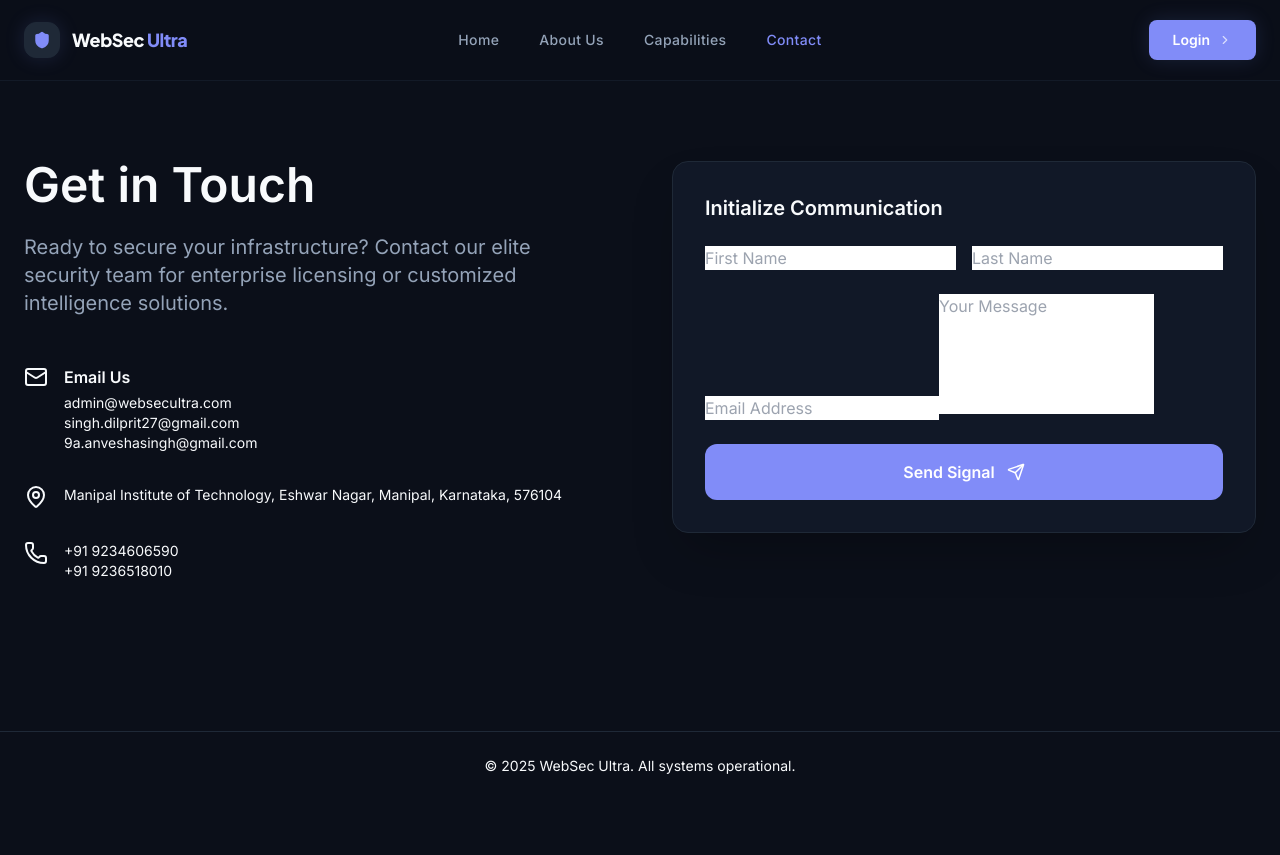
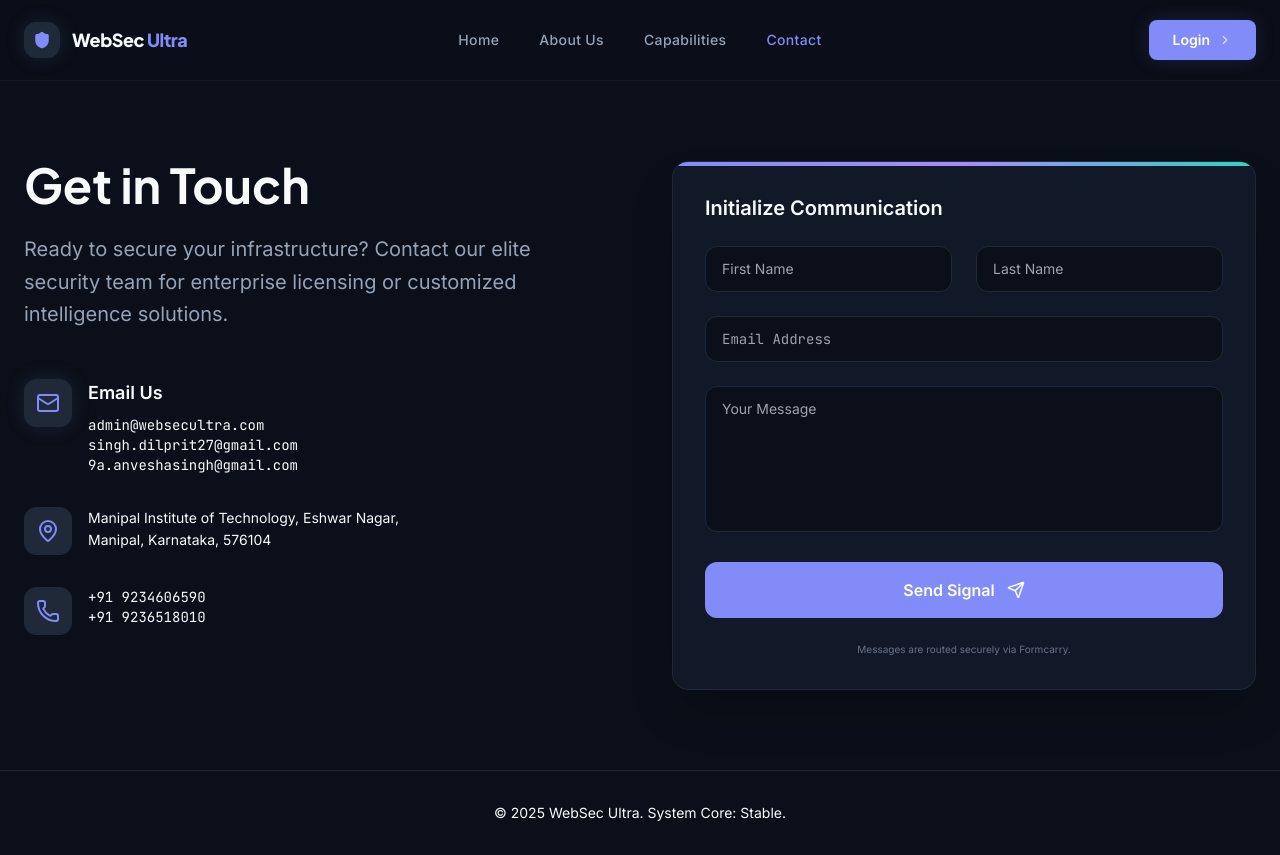
Before and after one commit to ASingh2425/websec, a React (Vite) app: page / in a window 1280 px wide. Both pictures are taken after a click on the button "Contact". Before the commit the page ends 800 px from the top, so only its background shows below. Built offline with nearby package versions, Linux system fonts and the light colour scheme.

Commit message:
Update ContactPage.tsx

```diff
--- a/components/ContactPage.tsx
+++ b/components/ContactPage.tsx
@@ -1,10 +1,12 @@
 import React, { useState } from "react";
+import { PublicNavbar } from "./PublicNavbar";
 import { Mail, MapPin, Phone, Send, CheckCircle } from "lucide-react";
-import { PublicNavbar } from "./PublicNavbar";
 
 interface ContactPageProps {
   onNavigate: (page: "home" | "about" | "features" | "contact" | "login") => void;
 }
+
+const FORMCARRY_URL = "https://formcarry.com/s/3Z7NIipQ5YP";
 
 export const ContactPage: React.FC<ContactPageProps> = ({ onNavigate }) => {
   const [submitted, setSubmitted] = useState(false);
@@ -19,13 +21,12 @@ export const ContactPage: React.FC<ContactPageProps> = ({ onNavigate }) => {
 
   const handleSubmit = async (e: React.FormEvent) => {
     e.preventDefault();
-
     if (!formData.email || !formData.message) return;
 
     setLoading(true);
 
     try {
-      const response = await fetch("https://formcarry.com/s/YOUR_FORMCARRY_ID", {
+      const response = await fetch(FORMCARRY_URL, {
         method: "POST",
         headers: {
           "Content-Type": "application/json",
@@ -52,27 +53,28 @@ export const ContactPage: React.FC<ContactPageProps> = ({ onNavigate }) => {
       });
 
       setTimeout(() => setSubmitted(false), 5000);
-    } catch (err) {
-      alert("Message delivery failed. Please try again.");
+    } catch (error) {
+      alert("Message delivery failed. Please try again later.");
     } finally {
       setLoading(false);
     }
   };
 
   return (
-    <div className="min-h-screen bg-cyber-bg text-cyber-text-main flex flex-col">
+    <div className="min-h-screen bg-cyber-bg text-cyber-text-main font-sans relative overflow-hidden flex flex-col">
+      <div className="absolute inset-0 bg-grid-pattern opacity-[0.05] pointer-events-none"></div>
       <PublicNavbar current="contact" onNavigate={onNavigate} />
 
-      <main className="flex-1 px-6 py-20 max-w-7xl mx-auto w-full">
-        <div className="grid grid-cols-1 lg:grid-cols-2 gap-16 items-start">
+      <main className="flex-1 relative z-10 px-6 py-20 max-w-7xl mx-auto w-full">
+        <div className="grid grid-cols-1 lg:grid-cols-2 gap-16 items-start animate-fade-in-up">
 
           {/* LEFT INFO */}
           <div className="space-y-12">
             <div>
-              <h1 className="text-4xl md:text-5xl font-bold mb-6">
+              <h1 className="text-4xl md:text-5xl font-display font-bold mb-6">
                 Get in Touch
               </h1>
-              <p className="text-xl text-cyber-text-secondary">
+              <p className="text-xl text-cyber-text-secondary leading-relaxed">
                 Ready to secure your infrastructure? Contact our elite security
                 team for enterprise licensing or customized intelligence
                 solutions.
@@ -80,44 +82,55 @@ export const ContactPage: React.FC<ContactPageProps> = ({ onNavigate }) => {
             </div>
 
             <div className="space-y-8">
-              <div className="flex gap-4">
-                <Mail />
+              <div className="flex items-start gap-4">
+                <div className="w-12 h-12 bg-cyber-cardHighlight rounded-xl flex items-center justify-center text-cyber-primary border border-cyber-border shadow-glow">
+                  <Mail size={24} />
+                </div>
                 <div>
-                  <h3 className="font-bold mb-1">Email Us</h3>
-                  <p className="text-sm">admin@websecultra.com</p>
-                  <p className="text-sm">singh.dilprit27@gmail.com</p>
-                  <p className="text-sm">9a.anveshasingh@gmail.com</p>
+                  <h3 className="text-lg font-bold mb-2">Email Us</h3>
+                  <p className="text-sm font-mono">admin@websecultra.com</p>
+                  <p className="text-sm font-mono">singh.dilprit27@gmail.com</p>
+                  <p className="text-sm font-mono">9a.anveshasingh@gmail.com</p>
                 </div>
               </div>
 
-              <div className="flex gap-4">
-                <MapPin />
-                <p className="text-sm">
+              <div className="flex items-start gap-4">
+                <div className="w-12 h-12 bg-cyber-cardHighlight rounded-xl flex items-center justify-center text-cyber-primary border border-cyber-border">
+                  <MapPin size={24} />
+                </div>
+                <p className="text-sm leading-relaxed max-w-xs">
                   Manipal Institute of Technology, Eshwar Nagar, Manipal,
                   Karnataka, 576104
                 </p>
               </div>
 
-              <div className="flex gap-4">
-                <Phone />
-                <div>
-                  <p className="text-sm">+91 9234606590</p>
-                  <p className="text-sm">+91 9236518010</p>
+              <div className="flex items-start gap-4">
+                <div className="w-12 h-12 bg-cyber-cardHighlight rounded-xl flex items-center justify-center text-cyber-primary border border-cyber-border">
+                  <Phone size={24} />
+                </div>
+                <div className="text-sm font-mono">
+                  <p>+91 9234606590</p>
+                  <p>+91 9236518010</p>
                 </div>
               </div>
             </div>
           </div>
 
           {/* RIGHT FORM */}
-          <div className="bg-cyber-card border border-cyber-border rounded-2xl p-8 shadow-2xl">
+          <div className="cyber-card p-8 bg-cyber-card border-cyber-border shadow-2xl relative overflow-hidden">
+            <div className="absolute top-0 left-0 w-full h-1 bg-gradient-to-r from-cyber-primary via-cyber-primaryEnd to-cyber-accent"></div>
+
             {submitted ? (
-              <div className="py-20 text-center">
-                <CheckCircle size={48} className="mx-auto text-emerald-500 mb-6" />
+              <div className="py-20 text-center animate-fade-in">
+                <div className="w-20 h-20 bg-emerald-500/10 border border-emerald-500/20 rounded-full flex items-center justify-center mx-auto mb-6 text-emerald-500 shadow-glow">
+                  <CheckCircle size={40} />
+                </div>
                 <h3 className="text-2xl font-bold mb-4">
                   Transmission Successful
                 </h3>
-                <p className="text-cyber-text-secondary">
-                  Your message has been delivered to our team.
+                <p className="text-sm text-cyber-text-secondary max-w-xs mx-auto">
+                  Your message has been securely delivered to our administrative
+                  team.
                 </p>
               </div>
             ) : (
@@ -127,66 +140,64 @@ export const ContactPage: React.FC<ContactPageProps> = ({ onNavigate }) => {
                 </h3>
 
                 <form className="space-y-6" onSubmit={handleSubmit}>
-                  <div className="grid grid-cols-1 md:grid-cols-2 gap-4">
+                  <div className="grid grid-cols-1 sm:grid-cols-2 gap-6">
                     <input
                       type="text"
+                      required
                       placeholder="First Name"
                       value={formData.firstName}
                       onChange={(e) =>
-                        setFormData({
-                          ...formData,
-                          firstName: e.target.value,
-                        })
+                        setFormData({ ...formData, firstName: e.target.value })
                       }
-                      className="input"
-                      required
+                      className="w-full bg-cyber-bg border border-cyber-border rounded-xl px-4 py-3 text-sm focus:ring-2 focus:ring-cyber-primary outline-none"
                     />
 
                     <input
                       type="text"
+                      required
                       placeholder="Last Name"
                       value={formData.lastName}
                       onChange={(e) =>
-                        setFormData({
-                          ...formData,
-                          lastName: e.target.value,
-                        })
+                        setFormData({ ...formData, lastName: e.target.value })
                       }
-                      className="input"
-                      required
+                      className="w-full bg-cyber-bg border border-cyber-border rounded-xl px-4 py-3 text-sm focus:ring-2 focus:ring-cyber-primary outline-none"
                     />
                   </div>
 
                   <input
                     type="email"
+                    required
                     placeholder="Email Address"
                     value={formData.email}
                     onChange={(e) =>
                       setFormData({ ...formData, email: e.target.value })
                     }
-                    className="input"
-                    required
+                    className="w-full bg-cyber-bg border border-cyber-border rounded-xl px-4 py-3 text-sm font-mono focus:ring-2 focus:ring-cyber-primary outline-none"
                   />
 
                   <textarea
+                    required
+                    rows={6}
                     placeholder="Your Message"
-                    rows={5}
                     value={formData.message}
                     onChange={(e) =>
                       setFormData({ ...formData, message: e.target.value })
                     }
-                    className="input resize-none"
-                    required
+                    className="w-full bg-cyber-bg border border-cyber-border rounded-xl px-4 py-3 text-sm resize-none focus:ring-2 focus:ring-cyber-primary outline-none"
                   />
 
                   <button
                     type="submit"
                     disabled={loading}
-                    className="w-full bg-cyber-primary hover:bg-cyber-primaryEnd text-white font-bold py-4 rounded-xl flex items-center justify-center gap-3"
+                    className="w-full bg-cyber-primary hover:bg-cyber-primaryEnd disabled:opacity-60 text-white font-bold py-4 rounded-xl flex items-center justify-center gap-3 transition-all"
                   >
                     {loading ? "Sending…" : "Send Signal"}
                     <Send size={18} />
                   </button>
+
+                  <p className="text-[10px] text-cyber-text-muted text-center">
+                    Messages are routed securely via Formcarry.
+                  </p>
                 </form>
               </>
             )}
@@ -194,8 +205,8 @@ export const ContactPage: React.FC<ContactPageProps> = ({ onNavigate }) => {
         </div>
       </main>
 
-      <footer className="py-6 text-center text-sm border-t border-cyber-border">
-        © 2025 WebSec Ultra. All systems operational.
+      <footer className="py-8 text-center text-sm border-t border-cyber-border">
+        © 2025 WebSec Ultra. System Core: Stable.
       </footer>
     </div>
   );
```
